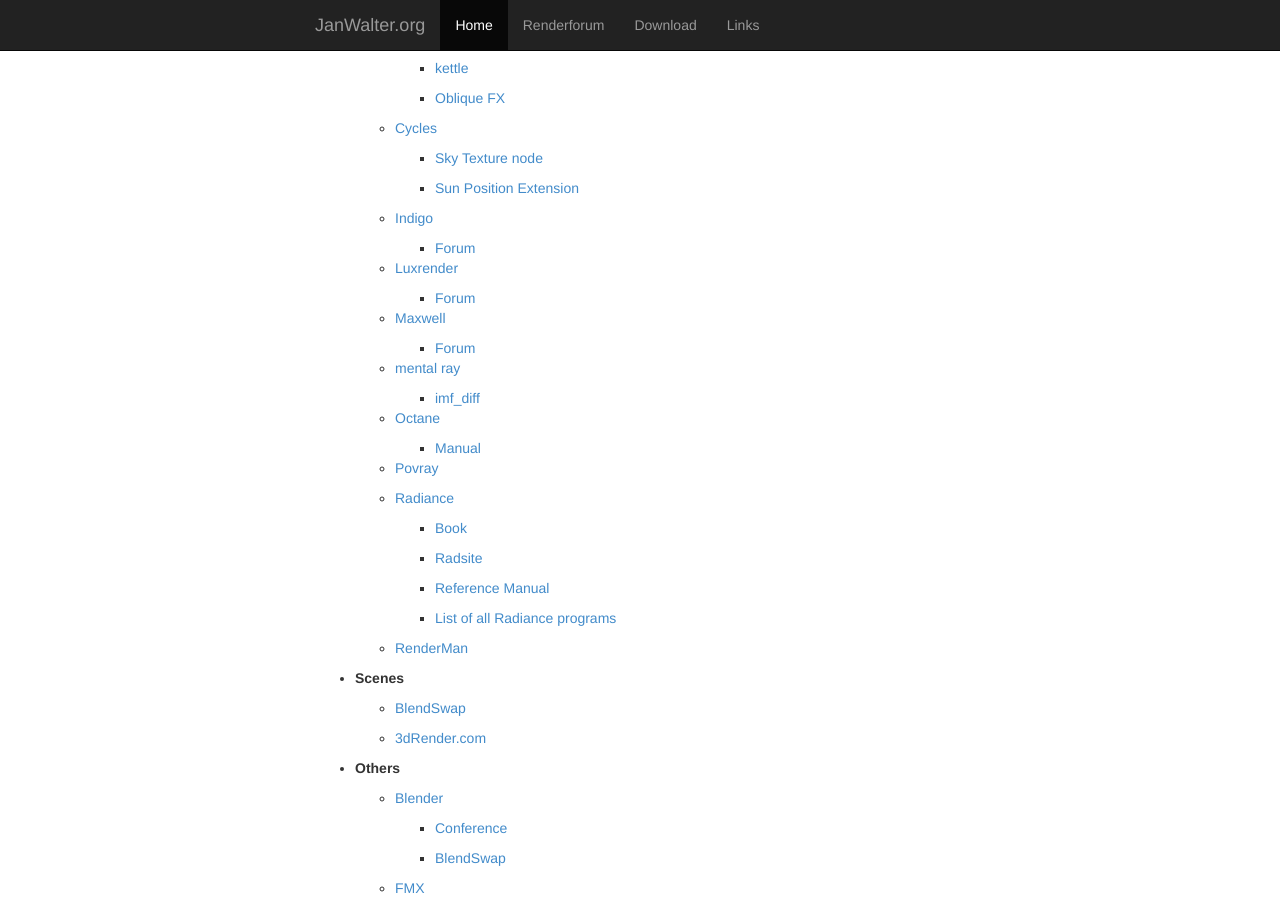
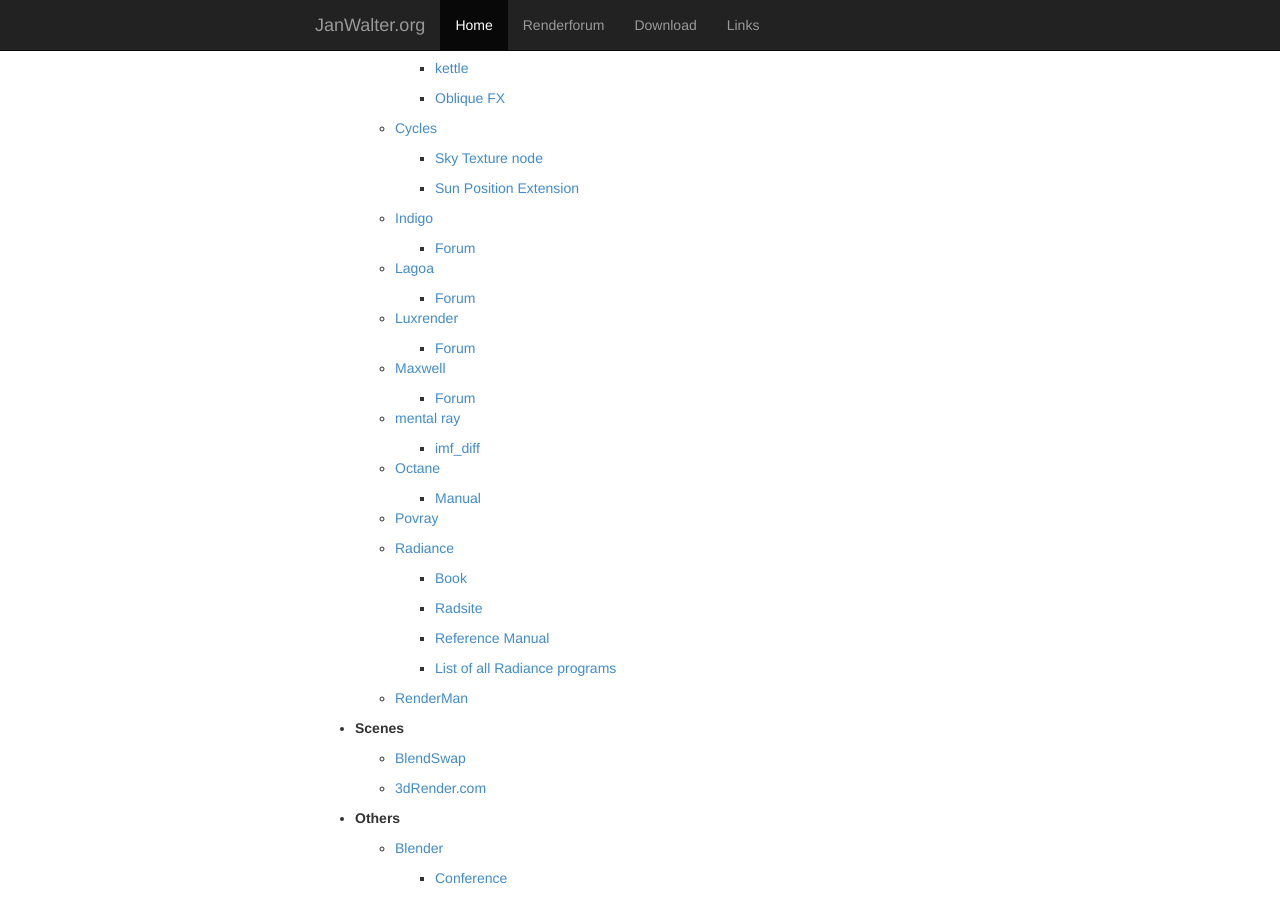
Before and after one commit to wahn/jan_walter_org, a Jekyll site: the page built from links/index.md, in a window 1280 px wide and 900 px high, scrolled down 472 px. Built offline with Jekyll 4.4.1, drawn with Linux system fonts in a browser that asks for light colours; Markdown is read by kramdown in place of the engine named in the settings.

Commit message:
Add links for Lagoa and it's forum.

```diff
--- a/links/index.md
+++ b/links/index.md
@@ -49,6 +49,10 @@
 
         + [Forum](http://www.indigorenderer.com/forum)
 
+    - [Lagoa](http://home.lagoa.com)
+
+        + [Forum](http://support.lagoa.com/forums)
+
     - [Luxrender](http://www.luxrender.net/en_GB/index)
 
         + [Forum](http://www.luxrender.net/forum)
```
